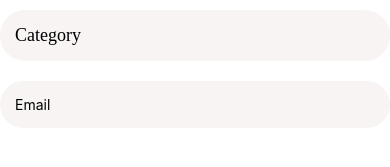
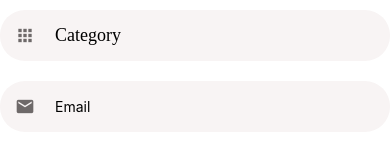
Before and after one commit to zahid2022skipq/ecommerceapp, a React Native app: screen / in a window 390 px wide. Shown: the top 167 px of the page. Built offline with nearby package versions, Linux system fonts and the light colour scheme.

Commit message:
adding icons in components in app

```diff
--- a/App.js
+++ b/App.js
@@ -22,8 +22,8 @@ export default function App() {
 
   return (
     <Screen>
-      <AppPicker placeholder="Category" />
-      <AppTextInput placeholder="Email" />
+      <AppPicker icon="apps" placeholder="Category" />
+      <AppTextInput icon="email" placeholder="Email" />
     </Screen>
   );
 }
```
